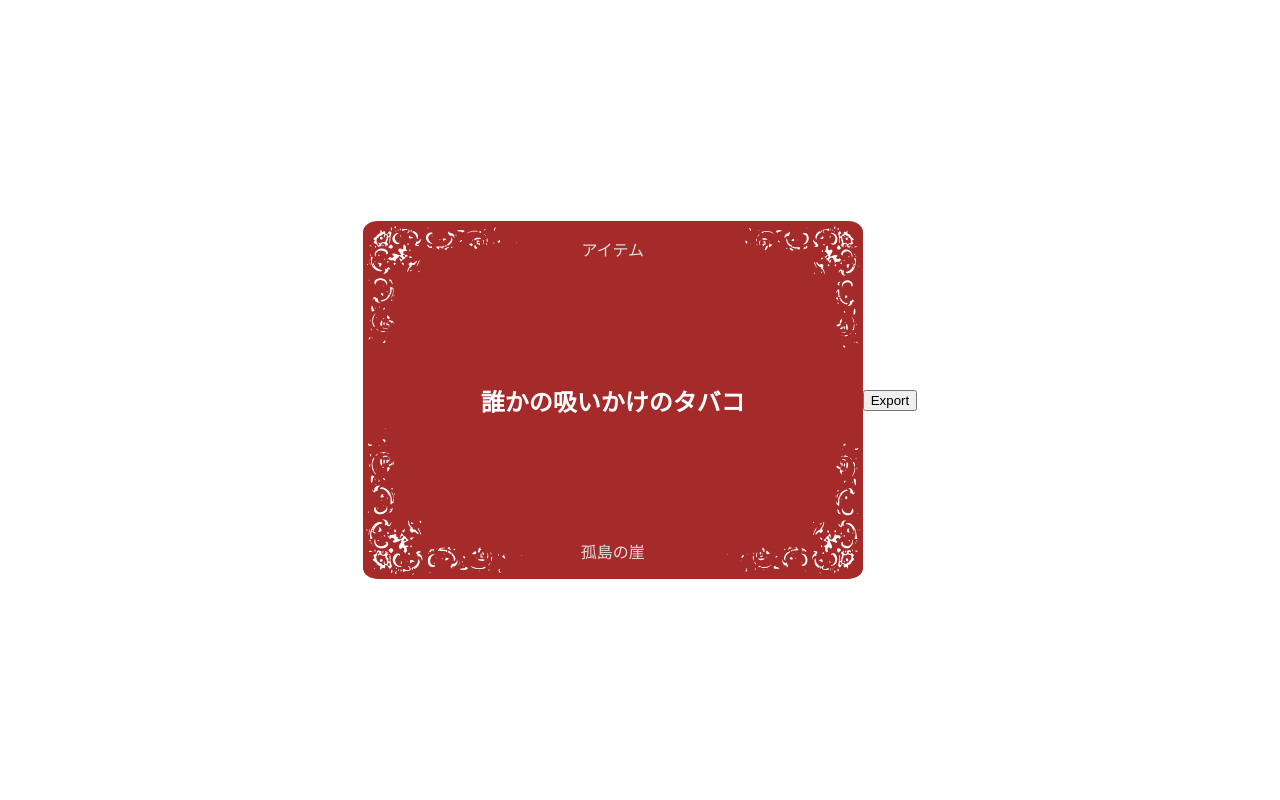
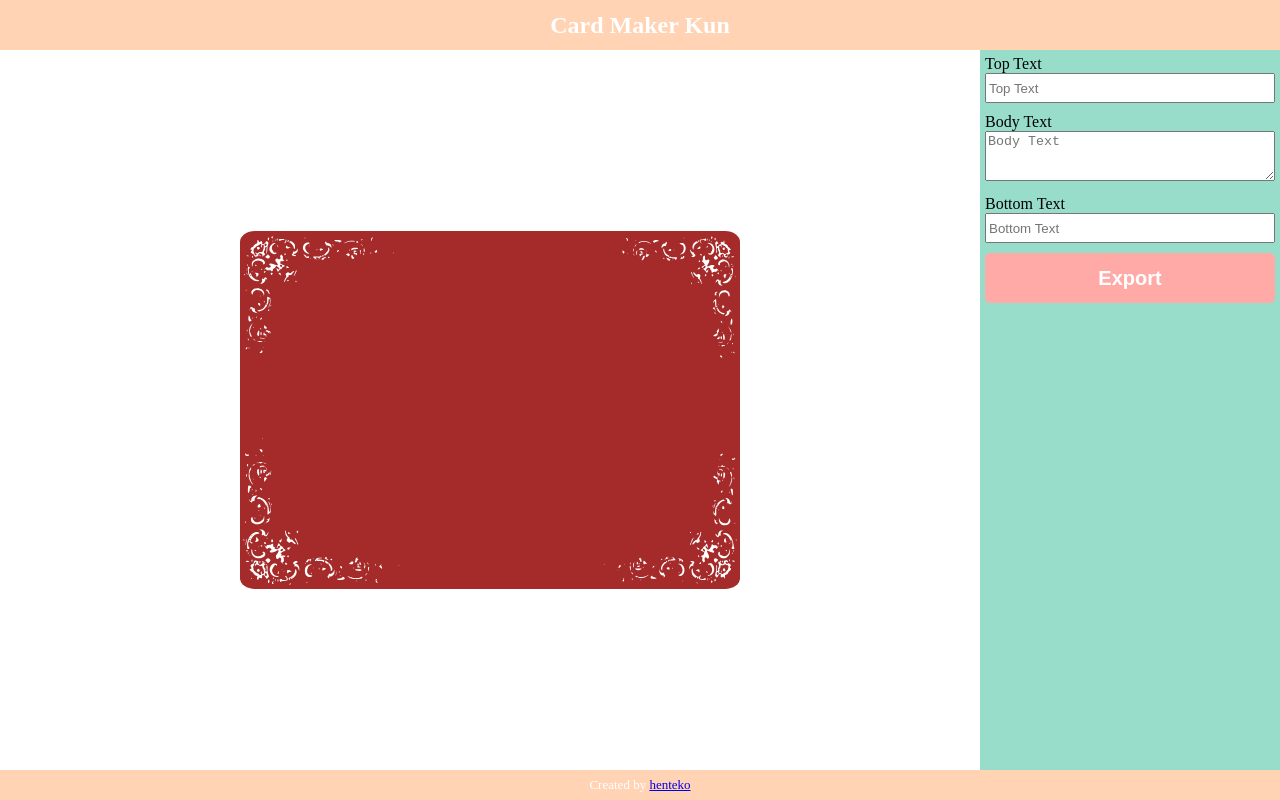
Before and after one commit to henteko/card-maker-kun, a plain HTML site: page index.html in a window 1280 px wide. Drawn offline with Linux system fonts and the light colour scheme.

Commit message:
文字入力できるようにした

```diff
--- a/index.css
+++ b/index.css
@@ -1,6 +1,46 @@
 body {
   margin: 0px;
   height: 100vh;
+
+  display: grid;
+  grid-template-columns: 1fr 300px;
+  grid-template-rows: 50px 1fr 30px;
+  grid-template-areas: "header header"
+                       "contents settings"
+                       "footer footer";
+}
+
+.header {
+  grid-area: header;
+  background-color: #FFD3B4;
+
+  display: flex;
+  justify-content: center;
+  align-items: center;
+}
+
+.footer {
+  grid-area: footer;
+  background-color: #FFD3B4;
+
+  display: flex;
+  justify-content: center;
+  align-items: center;
+}
+
+.header > p {
+  font-weight: bold;
+  font-size: x-large;
+  color: white;
+}
+
+.footer > p {
+  font-size: small;
+  color: white;
+}
+
+.contents {
+  grid-area: contents;
 }
 
 .card-wrapper {
@@ -31,7 +71,7 @@ svg {
   width: 100%;
 }
 
-.contents {
+.card-contents {
   position: absolute;
   width: 100%;
   height: 100%;
@@ -39,22 +79,58 @@ svg {
   grid-template-rows: 1fr 5fr 1fr;
 }
 
-.contents > div {
+.card-contents > div {
   display: flex;
   justify-content: center;
   align-items: center;
 }
 
-.contents > .top > p {
+.card-contents > .top {
   color: #DFDFDE;
 }
 
-.contents > .body > p {
+.card-contents > .body {
   color: white;
   font-weight: bold;
   font-size: x-large;
 }
 
-.contents > .bottom > p {
+.card-contents > .bottom {
   color: #DFDFDE;
 }
+
+.settings {
+  grid-area: settings;
+  background-color: #98DDCA;
+
+  padding: 5px;
+}
+
+.settings input {
+  box-sizing: border-box;
+  width: 100%;
+  height: 30px;
+}
+
+.settings textarea {
+  box-sizing: border-box;
+  width: 100%;
+  height: 50px;
+}
+
+.settings > .input-wrapper {
+  margin-bottom: 10px;
+}
+
+#export {
+  background-color: #FFAAA7;
+  border: none;
+  border-radius: 5px;
+  width: 100%;
+  height: 50px;
+
+  font-weight: bold;
+  font-size: 20px;
+  color: white;
+  cursor: pointer;
+}
--- a/index.html
+++ b/index.html
@@ -5,15 +5,19 @@
   <meta charset="UTF-8">
   <meta name="viewport" content="width=device-width, initial-scale=1.0">
   <link rel="stylesheet" href="/index.css">
-  <title>card maker kun</title>
+  <title>Card Maker Kun</title>
 </head>
 
 <body>
+  <div class="header">
+    <p>Card Maker Kun</p>
+  </div>
+  <div class="contents">
     <div class="card-wrapper">
       <div class="card">
         <div class="card-design">
-        <svg version="1.0" xmlns="http://www.w3.org/2000/svg"
-          viewBox="0 0 1280.000000 720.000000" preserveAspectRatio="none">
+          <svg version="1.0" xmlns="http://www.w3.org/2000/svg" viewBox="0 0 1280.000000 720.000000"
+            preserveAspectRatio="none">
             <g transform="translate(0.000000,720.000000) scale(0.100000,-0.100000)" stroke="none">
               <path d="M813 7083 c-18 -7 -16 -16 7 -30 16 -11 18 -10 14 2 -4 8 -1 15 5 15
 6 0 11 5 11 10 0 10 -16 12 -37 3z" />
@@ -1008,19 +1012,31 @@ l38 13 -45 1 c-28 0 -58 -8 -80 -21z" />
             </g>
           </svg>
         </div>
-      <div class="contents">
-        <div class="top">
-          <p>アイテム</p>
-        </div>
-        <div class="body">
-          <p>誰かの吸いかけのタバコ</p>
-        </div>
-        <div class="bottom">
-          <p>孤島の崖</p>
+        <div class="card-contents">
+          <div class="top"></div>
+          <div class="body"></div>
+          <div class="bottom"></div>
         </div>
       </div>
     </div>
+  </div>
+  <div class="settings">
+    <div class="input-wrapper">
+      <label for="top-text">Top Text</label>
+      <input id="top-text" type="text" placeholder="Top Text" />
+    </div>
+    <div class="input-wrapper">
+      <label for="body-text">Body Text</label>
+      <textarea id="body-text" placeholder="Body Text"></textarea>
+    </div>
+    <div class="input-wrapper">
+      <label for="bottom-text">Bottom Text</label>
+      <input id="bottom-text" type="text" placeholder="Bottom Text" />
+    </div>
     <button id="export">Export</button>
+  </div>
+  <div class="footer">
+    <p>Created by <a href="https://henteko07.com" target="_blank">henteko</a></p>
   </div>
 </body>
 
--- a/index.js
+++ b/index.js
@@ -1,8 +1,23 @@
 document.querySelector("#export").addEventListener("click", () => {
   html2canvas(document.querySelector(".card"), { backgroundColor: null }).then(canvas => {
-    let link = document.createElement("a");
+    const link = document.createElement("a");
     link.href = canvas.toDataURL("image/png");
     link.download = "card.png";
     link.click();
   });
 });
+
+document.querySelector("#top-text").addEventListener("input", (event) => {
+  const element = document.querySelector(".card-contents > .top");
+  element.innerHTML = event.target.value;
+});
+
+document.querySelector("#body-text").addEventListener("input", (event) => {
+  const element = document.querySelector(".card-contents > .body");
+  element.innerHTML = event.target.value.replace(/\n/g,'<br>');
+});
+
+document.querySelector("#bottom-text").addEventListener("input", (event) => {
+  const element = document.querySelector(".card-contents > .bottom");
+  element.innerHTML = event.target.value;
+});
```
Lines whose indentation alone changed are shown as unchanged.
